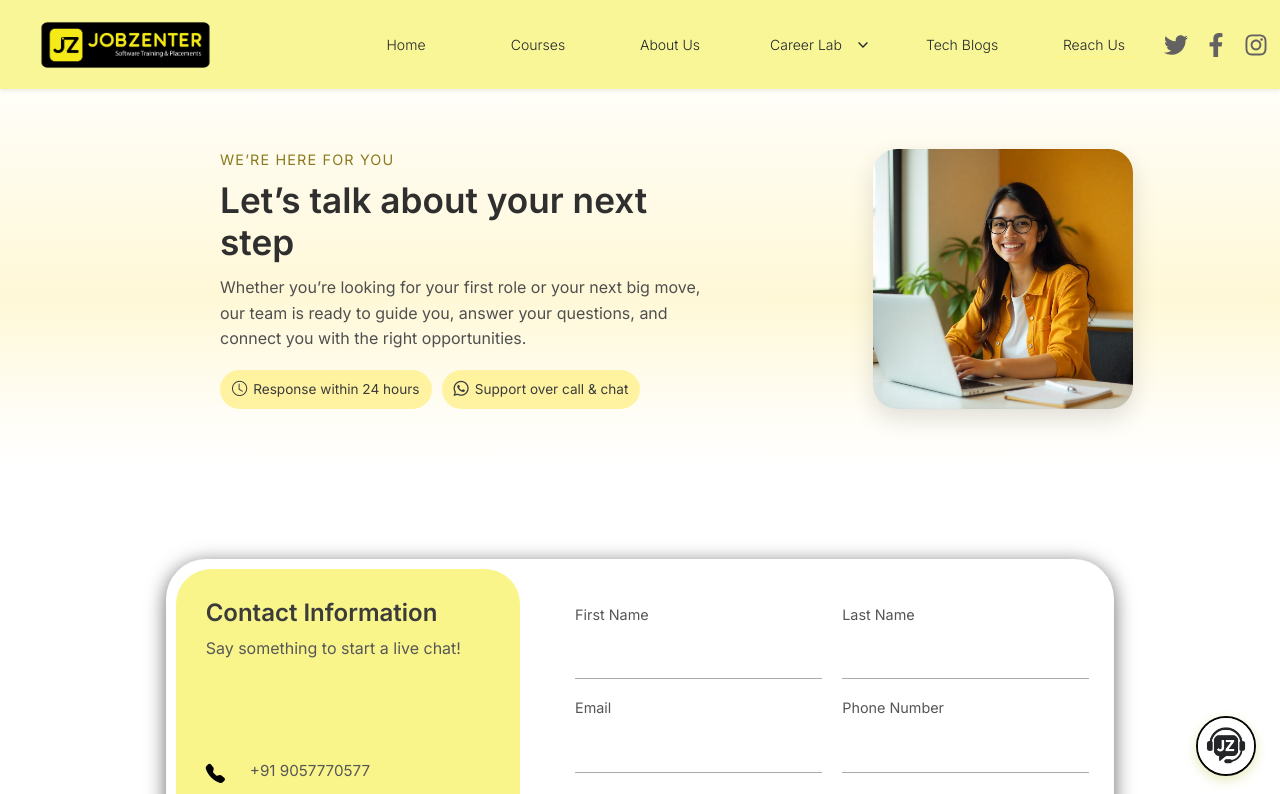
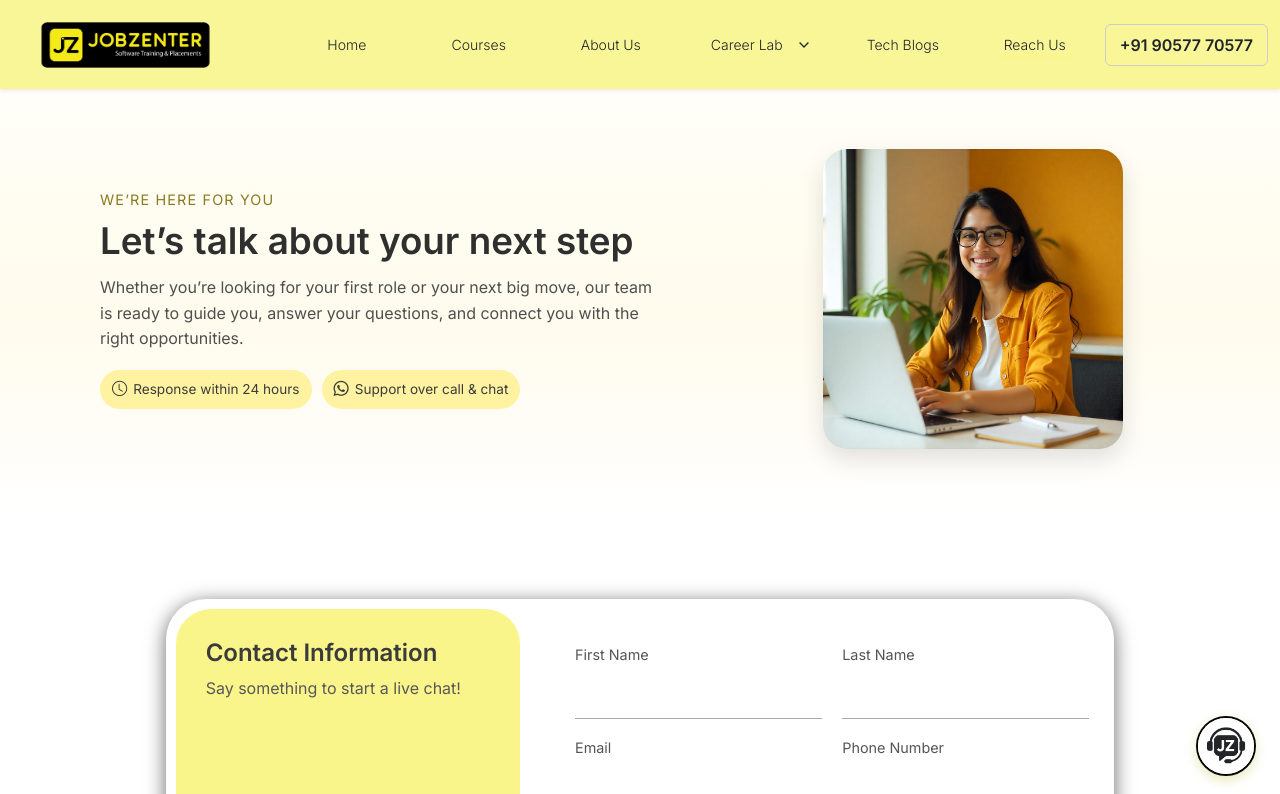
Before and after one commit to Urbancode-IT/jobzenterNextjs, a Next.js app: page /reach-us in a window 1280 px wide. Shown: the top 794 px of the page. Built offline with nearby package versions, Linux system fonts and the light colour scheme.

Commit message:
mobile number added in navbar

```diff
--- a/src/components/Navbar.css
+++ b/src/components/Navbar.css
@@ -393,3 +393,18 @@
 .navbar-custom .nav-link-active {
   font-weight: 300 !important;
 }
+
+.call-button {
+  font-weight: 600;
+  color: #000;
+  text-decoration: none;
+  padding: 8px 14px;
+  border: 1px solid #ccc;
+  border-radius: 6px;
+  display: inline-block;
+  transition: 0.2s ease;
+}
+
+.call-button:hover {
+  background: #f2f2f2;
+}
--- a/src/components/Navbar.jsx
+++ b/src/components/Navbar.jsx
@@ -1,6 +1,5 @@
 'use client';
 
-import { FaTwitter, FaFacebookF, FaInstagram } from "react-icons/fa";
 import { IoChevronDownSharp } from "react-icons/io5";
 import Link from "next/link";
 import { usePathname, useRouter } from "next/navigation";
@@ -30,7 +29,6 @@ const Navbar = () => {
     },
     { label: "Tech Blogs", path: "/blogs", hasDropdown: false },
     { label: "Reach Us", path: "/reach-us", hasDropdown: false },
-
   ];
 
   const toggleMenu = () => {
@@ -83,9 +81,7 @@ const Navbar = () => {
   }, [isOpen]);
 
   useEffect(() => {
-    if (!isOpen) {
-      setOpenDropdown(null);
-    }
+    if (!isOpen) setOpenDropdown(null);
   }, [isOpen]);
 
   useEffect(() => {
@@ -151,7 +147,7 @@ const Navbar = () => {
             src="/logo.png"
             alt="Jobzenter Logo"
             className="img-fluid"
-            style={{ width: "227px", height: "52px", objectFit: "contain" }}
+            style={{ width: 227, height: 52, objectFit: "contain" }}
           />
         </Link>
 
@@ -182,9 +178,7 @@ const Navbar = () => {
             }}
             onMouseLeave={() => {
               if (!isDesktop) return;
-              if (closeDropdownTimer.current) {
-                clearTimeout(closeDropdownTimer.current);
-              }
+              if (closeDropdownTimer.current) clearTimeout(closeDropdownTimer.current);
               closeDropdownTimer.current = setTimeout(() => {
                 setOpenDropdown(null);
                 closeDropdownTimer.current = null;
@@ -194,6 +188,7 @@ const Navbar = () => {
             {navItems.map((item) => {
               const isActive = pathname === item.path;
               const isDropdownOpen = openDropdown === item.label;
+
               return (
                 <li
                   key={item.path}
@@ -225,6 +220,7 @@ const Navbar = () => {
                         {item.label}
                       </button>
                     )}
+
                     {item.hasDropdown && (
                       <button
                         type="button"
@@ -234,20 +230,17 @@ const Navbar = () => {
                         aria-label={`${item.label} menu`}
                         onClick={() => handleDropdownToggle(item.label)}
                       >
-                        <IoChevronDownSharp
-                          size={14}
-                          className={`dropdown-icon text-dark ${isDropdownOpen ? "open" : ""}`}
-                        />
+                        <IoChevronDownSharp size={14} className={`dropdown-icon text-dark ${isDropdownOpen ? "open" : ""}`} />
                       </button>
                     )}
                   </div>
+
                   {item.hasDropdown && item.dropdownItems && (
                     <>
                       {isDesktop ? (
                         <ul
                           className={`dropdown-menu-custom ${isDropdownOpen ? "show" : ""}`}
                           data-dropdown={item.label}
-                          onMouseLeave={(event) => handleDropdownClose(event, item.label)}
                         >
                           {item.dropdownItems.map((dropdownItem) => {
                             const isDropdownActive = pathname === dropdownItem.path;
@@ -268,10 +261,9 @@ const Navbar = () => {
                         <>
                           <div
                             className={`mobile-dropdown-overlay ${isDropdownOpen ? "show" : ""}`}
-                            onClick={() => {
-                              setOpenDropdown(null);
-                            }}
+                            onClick={() => setOpenDropdown(null)}
                           />
+
                           <div className={`mobile-dropdown-panel ${isDropdownOpen ? "show" : ""}`} data-dropdown={item.label}>
                             <div className="mobile-dropdown-body">
                               {item.dropdownItems.map((dropdownItem) => {
@@ -298,37 +290,15 @@ const Navbar = () => {
             })}
           </ul>
 
-          <div className="social-icons ms-lg-4">
-            <a
-              href="https://twitter.com/jobzenter"
-              target="_blank"
-              rel="noopener noreferrer"
-              aria-label="Follow Jobzenter on Twitter"
-              className="social-icon-button"
-            >
-              <FaTwitter className="social-icon" />
-            </a>
-            <a
-              href="https://facebook.com/jobzenter"
-              target="_blank"
-              rel="noopener noreferrer"
-              aria-label="Follow Jobzenter on Facebook"
-              className="social-icon-button"
-            >
-              <FaFacebookF className="social-icon" />
-            </a>
-            <a
-              href="https://www.instagram.com/jobzenter_official?igsh=dWVwdGs1bWM4ZnBp"
-              target="_blank"
-              rel="noopener noreferrer"
-              aria-label="Follow Jobzenter on Instagram"
-              className="social-icon-button"
-            >
-              <FaInstagram className="social-icon" />
+          {/* CALL BUTTON (REPLACED SOCIAL ICONS) */}
+          <div className="ms-lg-4">
+            <a href="tel:+919057770577" className="call-button" aria-label="Call Jobzenter">
+              +91 90577 70577
             </a>
           </div>
         </div>
       </div>
+
       <ChatbotWidget />
     </nav>
   );
--- a/src/components/reach-us/style.css
+++ b/src/components/reach-us/style.css
@@ -8,16 +8,15 @@
   background: linear-gradient(
     180deg,
     #fffef9 0%,
-    #fffbe9 25%,
-    #fff8d7 55%,
-    #fffdf5 85%,
+    #fffdf2 25%,
+    #fffbed 55%,
+    #fffdf8 85%,
     #ffffff 100%
   );
   display: flex;
   justify-content: center;
   align-items: center;
 }
-
 
 .hero-container {
   width: 100%;
@@ -32,7 +31,7 @@
 /* LEFT SIDE CONTENT */
 .hero-left {
   flex: 1;
-  margin-left: 190px;
+  margin-left: 70px;
 }
 
 .hero-eyebrow {
@@ -44,7 +43,7 @@
 }
 
 .hero-title {
-  font-size: 2.2rem;
+  font-size: 2.3rem;
   font-weight: 600;
   color: #2f2f2f;
   margin-bottom: 12px;
@@ -57,7 +56,7 @@
   max-width: 420px;
 }
 
-/* Badges under text */
+/* Badges */
 .hero-badges {
   display: flex;
   flex-wrap: wrap;
@@ -85,12 +84,13 @@
   flex: 1;
   display: flex;
   justify-content: center;
+  margin-left: 0; /* FIXED: remove hard push */
 }
 
 .hero-right img {
-  width: 70%;           /* smaller image */
-  max-width: 260px;     /* controls maximum size */
-  border-radius: 24px;  /* rounded corners */
+  width: 80%;
+  max-width: 300px;
+  border-radius: 24px;
   object-fit: cover;
   box-shadow: 0 10px 25px rgba(0, 0, 0, 0.12);
 }
@@ -98,6 +98,12 @@
 /* ======================= */
 /* RESPONSIVE HERO         */
 /* ======================= */
+
+@media (max-width: 1100px) {
+  .hero-left {
+    margin-left: 40px;
+  }
+}
 
 @media (max-width: 900px) {
   .reach-hero {
@@ -107,7 +113,7 @@
   .hero-container {
     flex-direction: column-reverse;
     text-align: center;
-    gap: 24px;
+    gap: 28px;
   }
 
   .hero-left {
@@ -127,20 +133,36 @@
   }
 
   .hero-right img {
+    width: 70%;
+    max-width: 260px;
+  }
+}
+
+@media (max-width: 600px) {
+  .hero-title {
+    font-size: 1.8rem;
+  }
+
+  .hero-sub {
+    font-size: 0.95rem;
+  }
+
+  .hero-right img {
     width: 75%;
-    max-width: 240px;
+    max-width: 230px;
   }
 }
 
 @media (max-width: 480px) {
   .hero-title {
-    font-size: 1.7rem;
+    font-size: 1.65rem;
   }
 
-  .hero-sub {
-    font-size: 0.95rem;
+  .hero-container {
+    gap: 22px;
   }
 }
+
 
 
 .contact-page .overlay {
```
